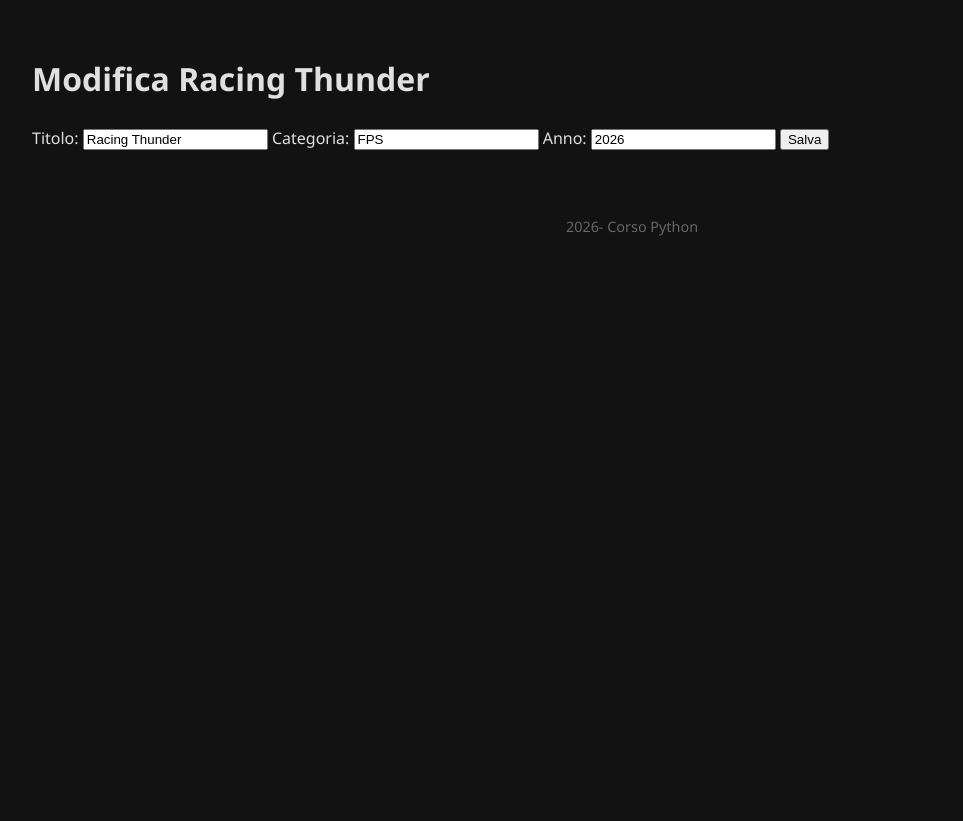
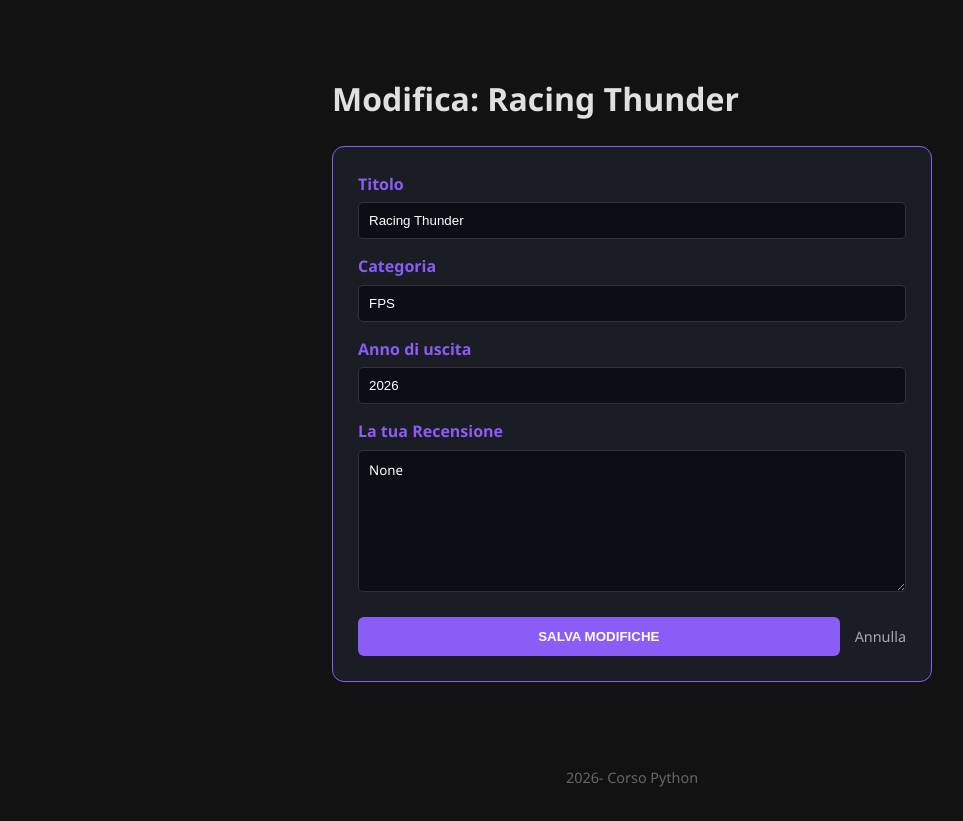
Before and after one commit to CesareMazzilli/gamingvault, a Django app: page /modifica/2/ in a window 1280 px wide. Shown: the part 60-881 px from the top of the page, without its empty margins (8-971 px from the left). Before the commit the page ends 296 px from the top, so only its background shows below. Run offline with Django 5.2, Linux system fonts and the light colour scheme; a user stored in the database is signed in; data comes from the database, SQL or seed files in the repository; both versions use the stored data as it was after the commit.

Commit message:
modifiche effettuate

```diff
--- a/videoteca/models.py
+++ b/videoteca/models.py
@@ -5,6 +5,7 @@ class Gioco(models.Model):
     categoria = models.CharField(max_length=100)
     anno = models.IntegerField()
     genere = models.CharField(max_length=100, null=True, blank=True)
+    recensione = models.TextField(blank=True, null=True)
 
     def __str__(self):
         return f'{self.titolo} di {self.categoria}'
--- a/videoteca/templates/base.html
+++ b/videoteca/templates/base.html
@@ -2,7 +2,7 @@
 {% load static %}
 <html>
 <head>
-<title>Videoteca Django</title>
+<title>Django Gaming</title>
 <link rel="stylesheet" href="{% static 'css/base.css' %}">
 </head>
 <body>
--- a/videoteca/templates/videoteca/modifica.html
+++ b/videoteca/templates/videoteca/modifica.html
@@ -1,11 +1,47 @@
 {% extends 'base.html' %}
+
 {% block content %}
-<h1>Modifica {{ gioco.titolo }}</h1>
-<form method="post">
-    {% csrf_token %}
-    <label>Titolo: <input name="titolo" value="{{ gioco.titolo }}"></label>
-    <label>Categoria: <input name="categoria" value="{{ gioco.categoria }}"></label>
-    <label>Anno: <input type="number" name="anno" value="{{ gioco.anno }}"></label>
-    <button>Salva</button>
-</form>
+<div style="max-width: 600px; margin: 0 auto; padding: 20px;">
+    <h1>Modifica: {{ gioco.titolo }}</h1>
+
+    <form method="POST" style="display: flex; flex-direction: column; gap: 15px; background: #1a1d24; padding: 25px; border-radius: 12px; border: 1px solid #8b5cf6;">
+        {% csrf_token %}
+
+        <!-- Campo Titolo -->
+        <div style="display: flex; flex-direction: column; gap: 5px;">
+            <label style="font-weight: bold; color: #8b5cf6;">Titolo</label>
+            <input type="text" name="titolo" value="{{ gioco.titolo }}" required
+                   style="padding: 10px; border-radius: 5px; border: 1px solid #333; background: #0b0e14; color: white;">
+        </div>
+
+        <!-- Campo Categoria -->
+        <div style="display: flex; flex-direction: column; gap: 5px;">
+            <label style="font-weight: bold; color: #8b5cf6;">Categoria</label>
+            <input type="text" name="categoria" value="{{ gioco.categoria }}" required
+                   style="padding: 10px; border-radius: 5px; border: 1px solid #333; background: #0b0e14; color: white;">
+        </div>
+
+        <!-- Campo Anno -->
+        <div style="display: flex; flex-direction: column; gap: 5px;">
+            <label style="font-weight: bold; color: #8b5cf6;">Anno di uscita</label>
+            <input type="number" name="anno" value="{{ gioco.anno }}" required
+                   style="padding: 10px; border-radius: 5px; border: 1px solid #333; background: #0b0e14; color: white;">
+        </div>
+
+        <!-- NUOVO: Campo Recensione -->
+        <div style="display: flex; flex-direction: column; gap: 5px;">
+            <label style="font-weight: bold; color: #8b5cf6;">La tua Recensione</label>
+            <textarea name="recensione" placeholder="Cosa ne pensi di questo gioco?"
+                      style="padding: 10px; border-radius: 5px; border: 1px solid #333; background: #0b0e14; color: white; min-height: 120px; font-family: inherit; resize: vertical;">{{ gioco.recensione }}</textarea>
+        </div>
+
+        <!-- Pulsanti di azione -->
+        <div style="display: flex; gap: 15px; margin-top: 10px; align-items: center;">
+            <button type="submit" class="btn" style="background: #8b5cf6; color: white; border: none; padding: 12px 25px; border-radius: 6px; cursor: pointer; font-weight: bold; flex: 1;">
+                SALVA MODIFICHE
+            </button>
+            <a href="{% url 'catalogo' %}" style="color: #aaa; text-decoration: none; font-size: 0.9rem;">Annulla</a>
+        </div>
+    </form>
+</div>
 {% endblock %}
--- a/videoteca/views.py
+++ b/videoteca/views.py
@@ -12,7 +12,8 @@ giochi = [
 ]
 
 def home(request):
-    return HttpResponse("Benvenuti nella Videoteca Django!")
+    #return HttpResponse("Benvenuti in Django Gaming!")
+    return render(request, 'videoteca/home.html')
 
 def lista_giochi(request):
 # Passa la lista al template (come return di funzione)
@@ -28,10 +29,10 @@ def dettaglio_gioco(request, id):
     )
 
 def catalogo(request):
-    # Nuovo: totalegiochi + filtri nel template
+    giochi_db = Gioco.objects.all()
     return render(request, 'videoteca/catalogo.html', {
-        'giochi': giochi,
-        'totalegiochi': len(giochi)
+        'giochi': giochi_db,
+        'totalegiochi': giochi_db.count()
     })
 
 @login_required
@@ -40,9 +41,10 @@ def aggiungigioco(request):
         Gioco.objects.create(
             titolo=request.POST['titolo'],
             categoria=request.POST['categoria'],
-            anno=int(request.POST['anno'])
+            anno=int(request.POST['anno']),
+            recensione=request.POST.get('recensione', ''),
         )
-        return redirect('lista')
+        return redirect('catalogo')
     return render(request, 'videoteca/aggiungi.html')
 
 @login_required
@@ -52,8 +54,9 @@ def modificagioco(request, id):
         gioco.titolo = request.POST['titolo']
         gioco.categoria = request.POST['categoria']
         gioco.anno = int(request.POST['anno'])
+        gioco.recensione = request.POST.get('recensione', '')
         gioco.save()
-        return redirect('lista')
+        return redirect('catalogo')
     return render(request, 'videoteca/modifica.html', {'gioco': gioco})
 
 @login_required
```
Also changed, not shown: videoteca/templates/videoteca/catalogo.html (+63 -9 lines), videoteca/templates/videoteca/home.html (added, +10 -0 lines), db.sqlite3, videoteca/migrations/0003_gioco_recensione.py (added).
